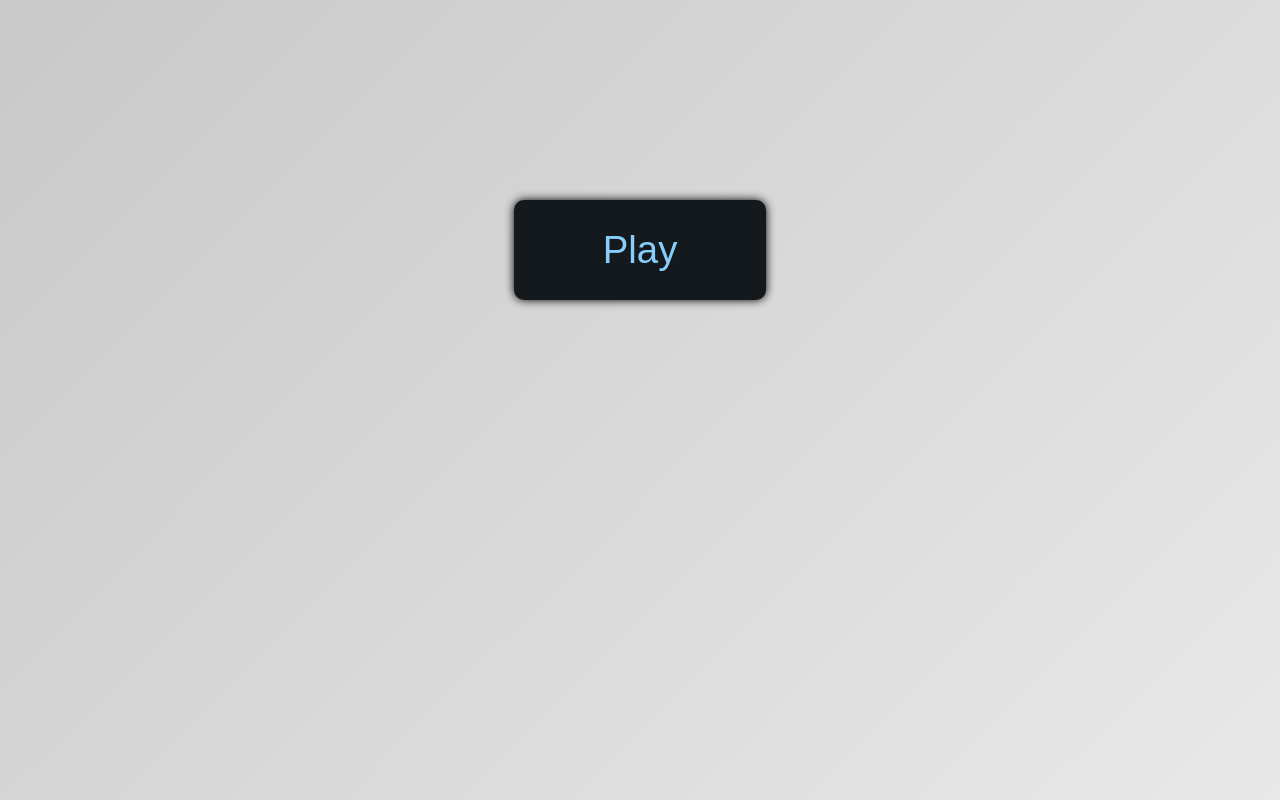
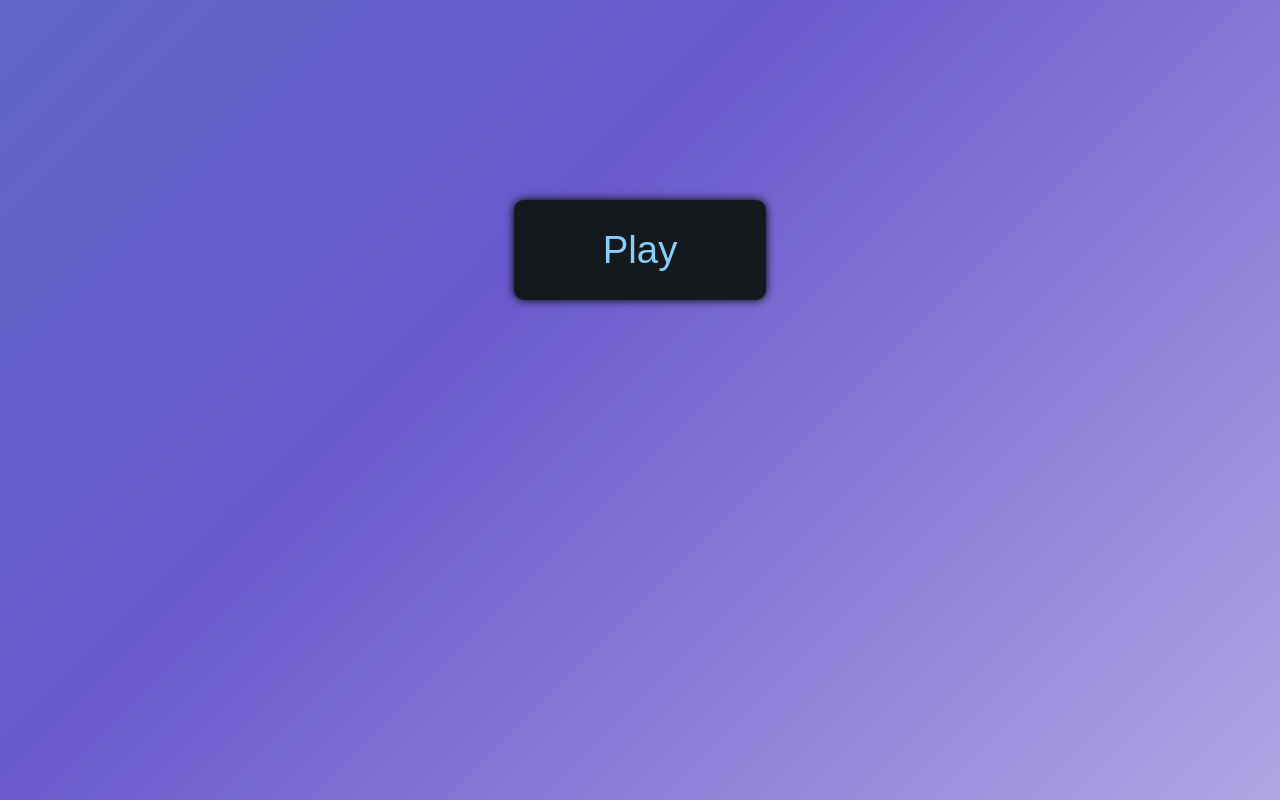
Before and after one commit to JackHughes03/Ricochet, a plain HTML site: page index.html in a window 1280 px wide. Drawn offline with Linux system fonts and the light colour scheme.

Commit message:
changed background

```diff
--- a/styles/style.css
+++ b/styles/style.css
@@ -1,6 +1,6 @@
 html {
     /*ackground-color: darkkhaki;*/
-    background: linear-gradient(-45deg, white, gray);
+    background: linear-gradient(-45deg, white, slateblue, steelblue, lightblue);
     background-size: 400% 400%;
     animation: gradient 15s ease infinite;
     height: 100vh;
```
